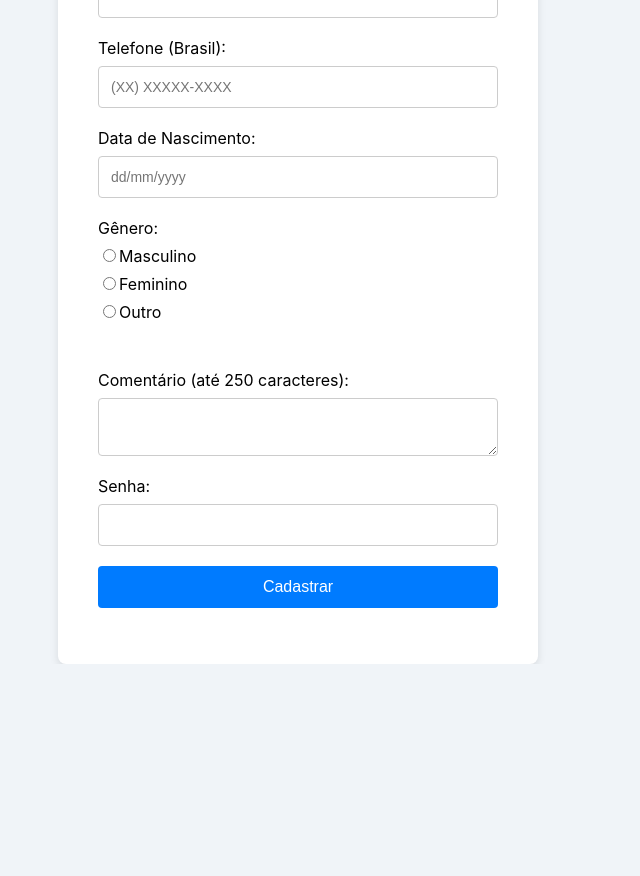
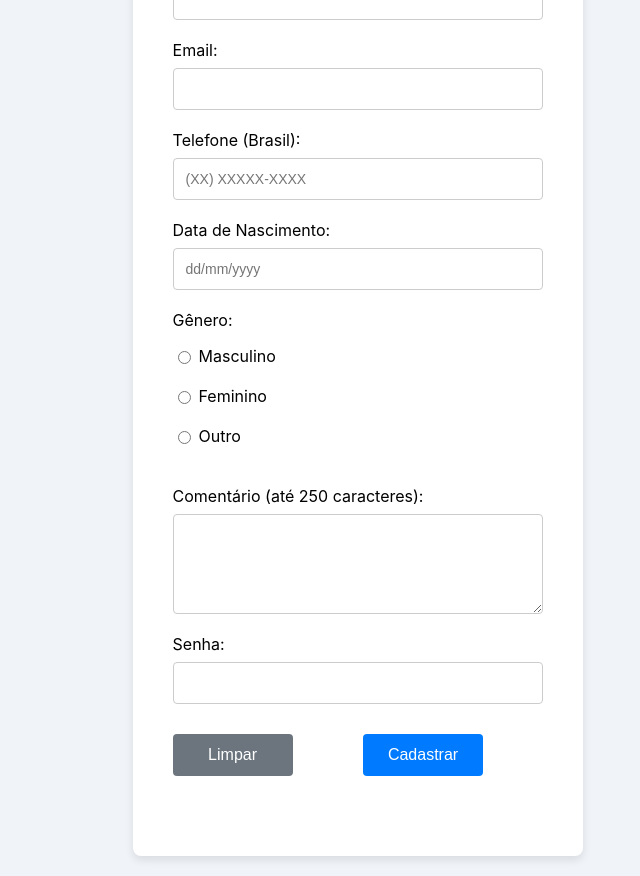
Before and after one commit to AlexandreTI-AUT/formulario-cadastro, a React (Create React App) app: page / in a window 1280 px wide. Shown: the part 200-1076 px from the top of the page, without its empty margins (342-982 px from the left). Before the commit the page ends 864 px from the top, so only its background shows below. Built offline with nearby package versions, Linux system fonts and the light colour scheme.

Commit message:
Incluindo botão Limpar

```diff
--- a/src/CadastroForm.css
+++ b/src/CadastroForm.css
@@ -4,12 +4,14 @@ body {
     display: flex;
     justify-content: center;
     align-items: center;
-    height: 100vh;
+    min-height: 100vh;
     background-color: #f0f4f8;
 }
 
 .container {
-    text-align: center;
+    width: 100%;
+    max-width: 500px;
+    padding: 20px;
 }
 
 .formulario {
@@ -17,7 +19,12 @@ body {
     padding: 40px;
     border-radius: 8px;
     box-shadow: 0 4px 8px rgba(0, 0, 0, 0.1);
-    width: 400px;
+    width: 100%;
+}
+
+.formulario h1 {
+    text-align: center;
+    margin-bottom: 30px;
 }
 
 .formulario div {
@@ -25,16 +32,13 @@ body {
     display: flex;
     flex-direction: column;
     align-items: flex-start;
+    width: 100%;
 }
 
 .formulario label {
     font-size: 16px;
     margin-bottom: 8px;
     display: inline-block;
-}
-
-.formulario input[type="checkbox"] {
-    margin-bottom: 8px;
 }
 
 .formulario input[type="text"],
@@ -51,31 +55,83 @@ body {
 
 .formulario textarea {
     resize: vertical;
-    /* Permite redimensionamento vertical */
+    min-height: 100px;
 }
 
-button {
-    background-color: #007bff;
-    color: white;
-    border: none;
-    padding: 12px 24px;
-    cursor: pointer;
-    border-radius: 4px;
-    font-size: 16px;
-    width: 100%;
+.genero-opcoes {
+    display: flex;
+    gap: 20px;
+    margin-top: 8px;
 }
 
-button:hover {
+.genero-opcoes label {
+    display: flex;
+    align-items: center;
+    gap: 5px;
+    margin: 0;
+    cursor: pointer;
+}
+
+/* Estilização do grupo de botões */
+.formulario .button-group {
+    flex-direction: row !important;
+    justify-content: space-between;
+    width: 100%;
+    margin-top: 30px;
+    margin-bottom: 20px;
+    gap: 10px;
+}
+
+.button-group button {
+    padding: 12px 24px;
+    font-size: 16px;
+    border-radius: 4px;
+    border: none;
+    color: white;
+    cursor: pointer;
+    flex: 1;
+    /* Faz com que os botões ocupem o mesmo espaço */
+    min-width: 120px;
+    /* Garante uma largura mínima */
+}
+
+.button-group .btn-reset {
+    background-color: #6c757d;
+}
+
+.button-group button[type="submit"] {
+    background-color: #007bff;
+}
+
+.button-group .btn-reset:hover {
+    background-color: #5a6268;
+}
+
+.button-group button[type="submit"]:hover {
     background-color: #0056b3;
 }
-
-.message {
+.success-message {
+    background-color: #28a745;
+    color: white;
+    padding: 15px;
+    border-radius: 4px;
     margin-top: 20px;
-    color: #28a745;
-    font-weight: bold;
-    font-size: 16px;
-}
-.formulario .error-message {
-    color: red;
+    text-align: center;
     font-weight: bold;
 }
+
+.error-message {
+    background-color: #dc3545;
+    color: white;
+    padding: 15px;
+    border-radius: 4px;
+    margin-top: 20px;
+    text-align: center;
+    font-weight: bold;
+}
+
+span {
+    color: #dc3545;
+    font-size: 14px;
+    margin-top: 5px;
+}
--- a/src/CadastroForm.jsx
+++ b/src/CadastroForm.jsx
@@ -1,105 +1,112 @@
 import React, { useState } from "react";
 import "./CadastroForm.css";
 
-const CadastroForm = () => {
-  const [form, setForm] = useState({
+const INITIAL_FORM_STATE = {
   nome: "",
   email: "",
   telefone: "",
   nascimento: "",
   genero: "",
   senha: "",
-    comentario: "", // Adicionando campo comentário
-  });
+  comentario: "",
+};
+
+const REGEX = {
+  email: /.+@.+\..+/,
+  telefone: /^(?:\(\d{2}\)\s?\d{4,5}-\d{4}|\d{11})$/,
+  nascimento: /^(?:\d{2}\/\d{2}\/\d{4}|\d{8})$/,
+};
+
+const formatters = {
+  telefone: (value) => {
+    const numbers = value.replace(/\D/g, "");
+    if (numbers.length <= 2) return numbers;
+    if (numbers.length <= 7) {
+      return numbers.replace(/(\d{2})(\d{5})/, "($1) $2");
+    }
+    return numbers.replace(/(\d{2})(\d{5})(\d{4})/, "($1) $2-$3");
+  },
+
+  nascimento: (value) => {
+    const numbers = value.replace(/\D/g, "");
+    if (numbers.length <= 2) return numbers;
+    if (numbers.length <= 4) {
+      return numbers.replace(/(\d{2})(\d{2})/, "$1/$2");
+    }
+    return numbers.replace(/(\d{2})(\d{2})(\d{4})/, "$1/$2/$3");
+  },
+};
+
+const validators = {
+  nome: (value) => (!value ? "Nome é obrigatório" : ""),
+  email: (value) => (!REGEX.email.test(value) ? "Email inválido" : ""),
+  senha: (value) =>
+    value.length < 6 ? "Senha deve ter pelo menos 6 caracteres" : "",
+  telefone: (value) => (!REGEX.telefone.test(value) ? "Telefone inválido" : ""),
+  nascimento: (value) =>
+    !REGEX.nascimento.test(value) ? "Data de nascimento inválida" : "",
+  genero: (value) => (!value ? "Selecione um gênero" : ""),
+  comentario: (value) =>
+    value.length > 250 ? "Comentário excedeu o limite de 250 caracteres" : "",
+};
+
+const CadastroForm = () => {
+  const [form, setForm] = useState(INITIAL_FORM_STATE);
   const [errors, setErrors] = useState({});
   const [submitted, setSubmitted] = useState(false);
   const [message, setMessage] = useState("");
 
   const validate = () => {
-    let tempErrors = {};
-    tempErrors.nome = form.nome ? "" : "Nome é obrigatório";
-    tempErrors.email = /.+@.+\..+/.test(form.email) ? "" : "Email inválido";
-    tempErrors.senha =
-      form.senha.length >= 6 ? "" : "Senha deve ter pelo menos 6 caracteres";
-
-    // Regex para validar telefone com ou sem formatação
-    tempErrors.telefone = /^(?:\(\d{2}\)\s?\d{4,5}-\d{4}|\d{11})$/.test(
-      form.telefone
-    )
-      ? ""
-      : "Telefone inválido";
-
-    // Regex para validar data de nascimento com ou sem formatação
-    tempErrors.nascimento = /^(?:\d{2}\/\d{2}\/\d{4}|\d{8})$/.test(
-      form.nascimento
-    )
-      ? ""
-      : "Data de nascimento inválida";
-
-    tempErrors.genero = form.genero ? "" : "Selecione um gênero";
-    tempErrors.comentario =
-      form.comentario.length <= 250
-        ? ""
-        : "Comentário excedeu o limite de 250 caracteres";
-    setErrors(tempErrors);
-
-    return Object.values(tempErrors).every((x) => x === "");
+    const newErrors = {};
+    Object.keys(form).forEach((field) => {
+      if (field !== "comentario") {
+        // Comentário não é obrigatório
+        const validateField = validators[field];
+        if (validateField) {
+          newErrors[field] = validateField(form[field]);
+        }
+      }
+    });
+    setErrors(newErrors);
+    return Object.values(newErrors).every((error) => !error);
   };
 
   const handleChange = (e) => {
     const { name, value } = e.target;
-    setForm({ ...form, [name]: value });
-    setErrors({ ...errors, [name]: "" });
-  };
+    const formatter = formatters[name];
+    const formattedValue = formatter ? formatter(value) : value;
 
-  const handlePhoneChange = (e) => {
-    let value = e.target.value.replace(/\D/g, ""); // Remove tudo o que não é número
-    if (value.length <= 2) {
-      value = value.replace(/(\d{2})/, "($1) "); // Formata o DDD
-    } else if (value.length <= 7) {
-      value = value.replace(/(\d{2})(\d{5})(\d{0,4})/, "($1) $2-$3"); // Formata o número
-    } else {
-      value = value.replace(/(\d{2})(\d{5})(\d{4})/, "($1) $2-$3"); // Formata o número completo
-    }
-    setForm({ ...form, telefone: value });
-  };
-
-  const handleDateChange = (e) => {
-    let value = e.target.value.replace(/\D/g, ""); // Remove tudo o que não é número
-    if (value.length <= 2) {
-      value = value.replace(/(\d{2})/, "$1"); // Apenas o dia
-    } else if (value.length <= 4) {
-      value = value.replace(/(\d{2})(\d{2})/, "$1/$2"); // Adiciona a barra após o dia
-    } else if (value.length <= 8) {
-      value = value.replace(/(\d{2})(\d{2})(\d{4})/, "$1/$2/$3"); // Adiciona a barra após o mês e ano
-    }
-    setForm({ ...form, nascimento: value });
+    setForm((prev) => ({ ...prev, [name]: formattedValue }));
+    setErrors((prev) => ({ ...prev, [name]: "" }));
+    setMessage("");
   };
 
   const handleSubmit = (e) => {
     e.preventDefault();
     setSubmitted(true);
+
     if (validate()) {
-      setMessage("Formulário enviado com sucesso!");
-      setForm({
-        nome: "",
-        email: "",
-        telefone: "",
-        nascimento: "",
-        genero: "",
-        senha: "",
-        comentario: "", // Resetando o campo comentário
-      });
+      setMessage("✅ Cadastro realizado com sucesso!");
+      setTimeout(() => {
+        handleReset();
+      }, 15000);
+    } else {
+      setMessage("⚠️ Por favor, preencha todos os campos obrigatórios.");
+    }
+  };
+
+  const handleReset = () => {
+    setForm(INITIAL_FORM_STATE);
+    setErrors({});
+    setMessage("");
     setSubmitted(false);
-    } else {
-      setMessage("Erro na validação do formulário.");
-    }
   };
 
   return (
     <div className="container">
       <form onSubmit={handleSubmit} className="formulario">
         <h1>Cadastro</h1>
+
         <div>
           <label>Nome:</label>
           <input
@@ -111,6 +118,7 @@ const CadastroForm = () => {
           />
           {submitted && errors.nome && <span>{errors.nome}</span>}
         </div>
+
         <div>
           <label>Email:</label>
           <input
@@ -122,6 +130,7 @@ const CadastroForm = () => {
           />
           {submitted && errors.email && <span>{errors.email}</span>}
         </div>
+
         <div>
           <label>Telefone (Brasil):</label>
           <input
@@ -129,11 +138,12 @@ const CadastroForm = () => {
             name="telefone"
             placeholder="(XX) XXXXX-XXXX"
             value={form.telefone}
-            onChange={handlePhoneChange} // Usando a função de formatação
+            onChange={handleChange}
             data-testid="input-telefone"
           />
           {submitted && errors.telefone && <span>{errors.telefone}</span>}
         </div>
+
         <div>
           <label>Data de Nascimento:</label>
           <input
@@ -141,58 +151,43 @@ const CadastroForm = () => {
             name="nascimento"
             placeholder="dd/mm/yyyy"
             value={form.nascimento}
-            onChange={handleDateChange} // Usando a função de formatação
+            onChange={handleChange}
             data-testid="input-nascimento"
           />
           {submitted && errors.nascimento && <span>{errors.nascimento}</span>}
         </div>
+
         <div>
           <label>Gênero:</label>
           <div className="genero-opcoes">
-            <label>
+            {["Masculino", "Feminino", "Outro"].map((opcao) => (
+              <label key={opcao}>
                 <input
                   type="radio"
                   name="genero"
-                value="Masculino"
-                checked={form.genero === "Masculino"}
+                  value={opcao}
+                  checked={form.genero === opcao}
                   onChange={handleChange}
                 />
-              Masculino
+                {opcao}
               </label>
-            <label>
-              <input
-                type="radio"
-                name="genero"
-                value="Feminino"
-                checked={form.genero === "Feminino"}
-                onChange={handleChange}
-              />
-              Feminino
-            </label>
-            <label>
-              <input
-                type="radio"
-                name="genero"
-                value="Outro"
-                checked={form.genero === "Outro"}
-                onChange={handleChange}
-              />
-              Outro
-            </label>
+            ))}
           </div>
           {submitted && errors.genero && <span>{errors.genero}</span>}
         </div>
+
         <div>
           <label>Comentário (até 250 caracteres):</label>
           <textarea
             name="comentario"
             value={form.comentario}
             onChange={handleChange}
-            maxLength="250"
+            maxLength={250}
             data-testid="input-comentario"
           />
           {submitted && errors.comentario && <span>{errors.comentario}</span>}
         </div>
+
         <div>
           <label>Senha:</label>
           <input
@@ -204,17 +199,33 @@ const CadastroForm = () => {
           />
           {submitted && errors.senha && <span>{errors.senha}</span>}
         </div>
+
+        <div className="button-group">
+          <div className="button-left">
+            <button
+              type="button"
+              onClick={handleReset}
+              data-testid="btn-reset"
+              className="btn-reset"
+            >
+              Limpar
+            </button>
+          </div>
+          <div className="button-right">
             <button type="submit" data-testid="btn-submit">
               Cadastrar
             </button>
-        {message && message.includes("sucesso") ? (
-          <p className="message" data-testid="form-message">
+          </div>
+        </div>
+
+        {message && (
+          <div
+            className={
+              message.includes("sucesso") ? "success-message" : "error-message"
+            }
+          >
             {message}
-          </p>
-        ) : (
-          <p className="error-message" data-testid="form-message">
-            {message}
-          </p>
+          </div>
         )}
       </form>
     </div>
```
Lines whose indentation alone changed are shown as unchanged.
